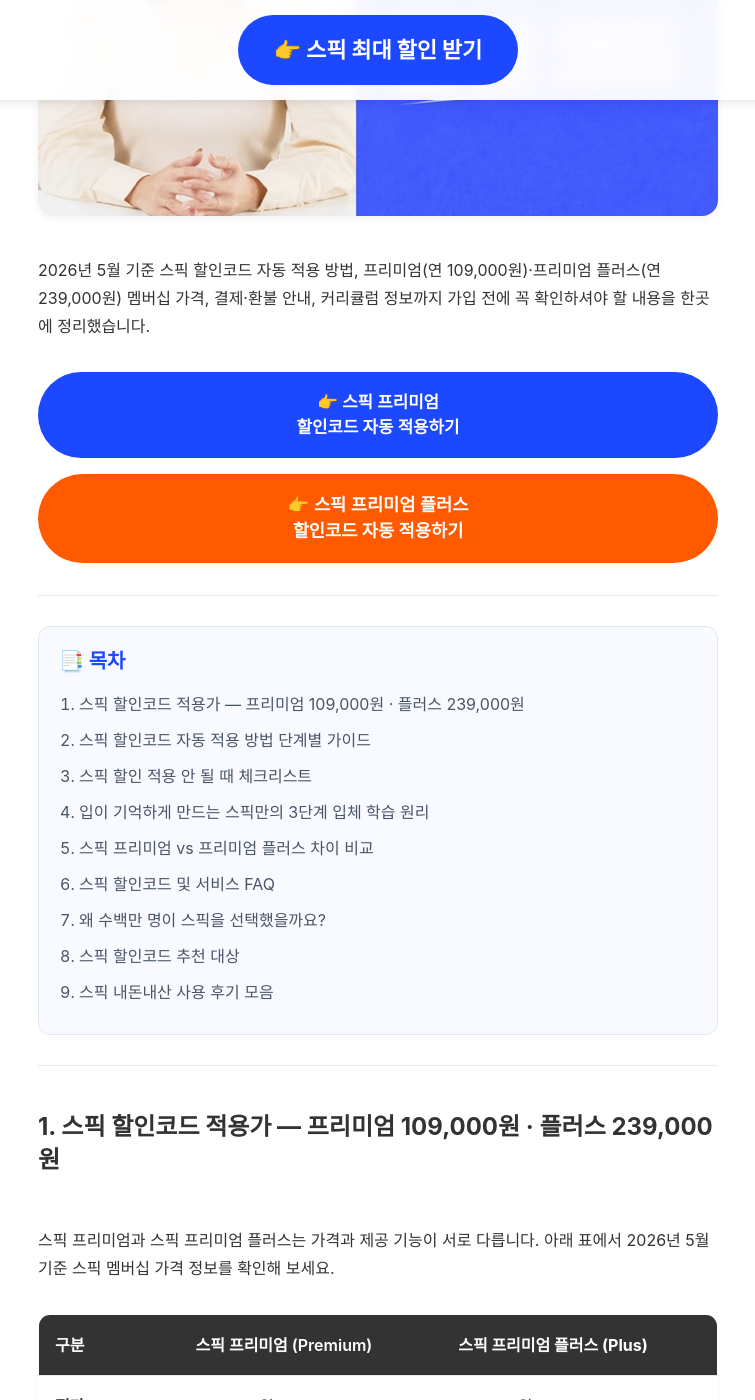
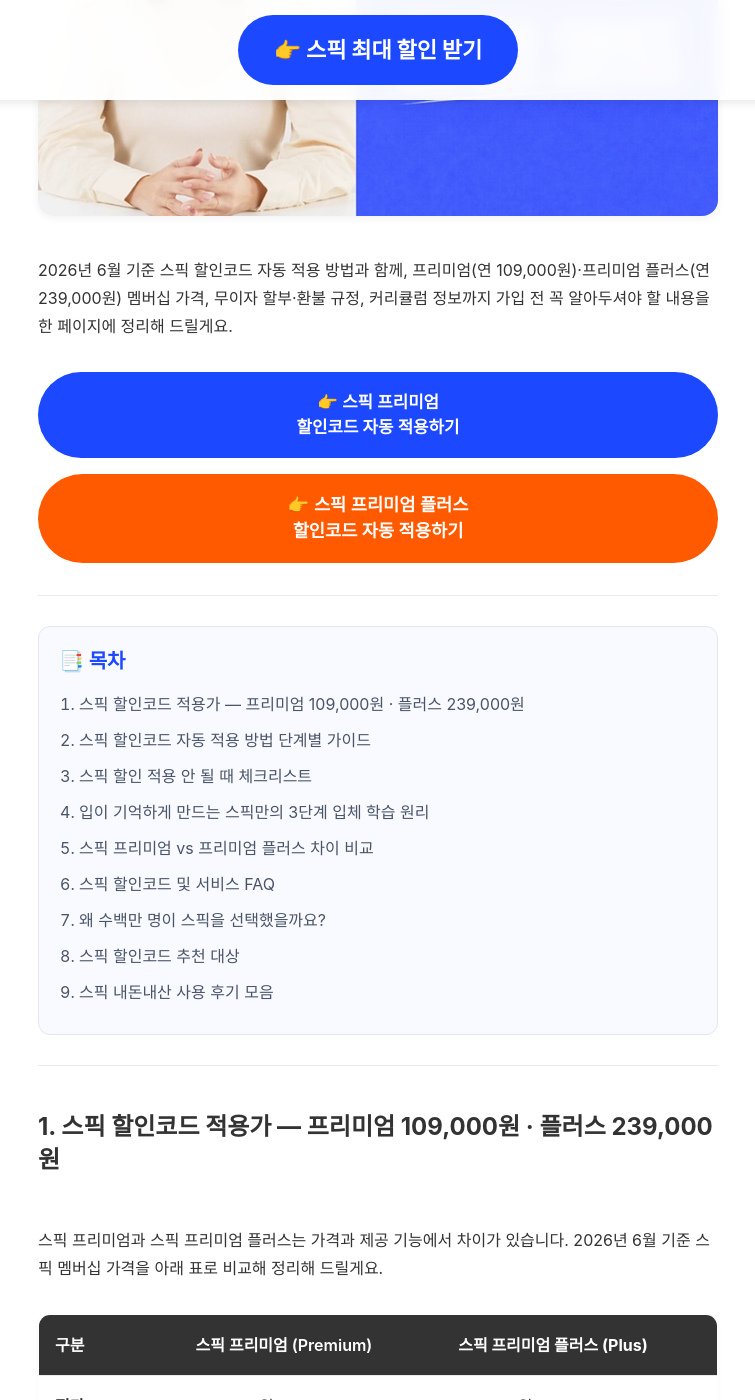
Before and after one commit to kjsjdw/speak_event_page, a Jekyll site: the page built from content/main-page-content.md, in a window 1280 px wide and 1400 px high, scrolled down 456 px. Shown: the whole window, without its empty margins (262-1017 px from the left). Built offline with Jekyll 4.4.1, drawn with Linux system fonts in a browser that asks for light colours; some web fonts are replaced; some of the changed text lies outside the part shown.

Commit message:
Refresh main page for June: update promo link and rephrase intros
- Replace premium plus discount link
- Update title and description from 5월 to 6월
- Rephrase intro paragraph and pricing section opener
- Strengthen keywords with 무이자 할부 and 환불 규정 in description
- Update sitemap lastmod

Co-Authored-By: Claude Opus 4.7 <noreply@anthropic.com>

```diff
--- a/_data/links.yml
+++ b/_data/links.yml
@@ -4,4 +4,4 @@
 # 아래 URL만 바꾸면 사이트의 모든 버튼에 자동 반영됩니다.
 
 premium: "https://m.site.naver.com/25kkd"
-premium_plus: "https://m.site.naver.com/21MOC"
+premium_plus: "https://m.site.naver.com/29BTJ"
--- a/_data/seo.yml
+++ b/_data/seo.yml
@@ -4,10 +4,10 @@
 # 구글 검색결과에 표시되는 정보입니다.
 
 # 페이지 제목 (구글 검색결과 제목)
-title: "스픽 할인코드 2026년 5월 | 프리미엄 2만원·플러스 6만원 자동 적용 방법"
+title: "스픽 할인코드 2026년 6월 | 프리미엄 2만원·플러스 6만원 자동 적용 방법"
 
 # 페이지 설명 (구글 검색결과 미리보기 텍스트)
-description: "2026년 5월 스픽 할인코드 자동 적용 방법과 프리미엄(연 109,000원)·프리미엄 플러스(연 239,000원) 멤버십 가격, 결제·환불·커리큘럼 정보까지 가입 전에 꼭 확인하셔야 할 내용을 한곳에 정리했습니다."
+description: "2026년 6월 기준 스픽 할인코드 자동 적용 방법, 프리미엄(연 109,000원)·프리미엄 플러스(연 239,000원) 가격, 무이자 할부와 환불 규정, 커리큘럼 안내까지 가입 전 알아두셔야 할 정보를 한 페이지에 정리했습니다."
 
 # 검색어 키워드 (쉼표로 구분, 자유롭게 추가/삭제)
 keywords: "스픽, 스픽 할인코드, 스픽 할인, 스픽 가격, 스픽 프리미엄, 스픽 프리미엄 플러스, 스픽 멤버십, 스픽 결제, 영어 회화 앱, AI 영어학습"
--- a/content/sections/01-intro.md
+++ b/content/sections/01-intro.md
@@ -1,4 +1,4 @@
-<h1>스픽 할인코드 2026년 5월 | 프리미엄 2만원·플러스 6만원 자동 적용 방법</h1>
+<h1>스픽 할인코드 2026년 6월 | 프리미엄 2만원·플러스 6만원 자동 적용 방법</h1>
 
 <div style="margin: 16px 0 0 0; text-align: center;">
   <img
@@ -9,7 +9,7 @@
   />
 </div>
 
-<p>2026년 5월 기준 스픽 할인코드 자동 적용 방법, 프리미엄(연 109,000원)·프리미엄 플러스(연 239,000원) 멤버십 가격, 결제·환불 안내, 커리큘럼 정보까지 가입 전에 꼭 확인하셔야 할 내용을 한곳에 정리했습니다.</p>
+<p>2026년 6월 기준 스픽 할인코드 자동 적용 방법과 함께, 프리미엄(연 109,000원)·프리미엄 플러스(연 239,000원) 멤버십 가격, 무이자 할부·환불 규정, 커리큘럼 정보까지 가입 전 꼭 알아두셔야 할 내용을 한 페이지에 정리해 드릴게요.</p>
 
 <div class="cta-buttons" id="cta-top">
 
--- a/content/sections/02-pricing.md
+++ b/content/sections/02-pricing.md
@@ -1,5 +1,5 @@
 <h2 id="toc-1" style="padding-top: 100px; margin-top: -80px; padding-bottom: 30px;">1. 스픽 할인코드 적용가 — 프리미엄 109,000원 · 플러스 239,000원</h2>
-<p>스픽 프리미엄과 스픽 프리미엄 플러스는 가격과 제공 기능이 서로 다릅니다. 아래 표에서 2026년 5월 기준 스픽 멤버십 가격 정보를 확인해 보세요.</p>
+<p>스픽 프리미엄과 스픽 프리미엄 플러스는 가격과 제공 기능에서 차이가 있습니다. 2026년 6월 기준 스픽 멤버십 가격을 아래 표로 비교해 정리해 드릴게요.</p>
 
 | 구분 | 스픽 프리미엄 (Premium) | **스픽 프리미엄 플러스 (Plus)** |
 | :--- | :--- | :--- |
--- a/sitemap.xml
+++ b/sitemap.xml
@@ -2,7 +2,7 @@
 <urlset xmlns="http://www.sitemaps.org/schemas/sitemap/0.9">
   <url>
     <loc>https://speaksale.kr/</loc>
-    <lastmod>2026-05-24</lastmod>
+    <lastmod>2026-06-04</lastmod>
     <priority>1.0</priority>
   </url>
   <url>
```
